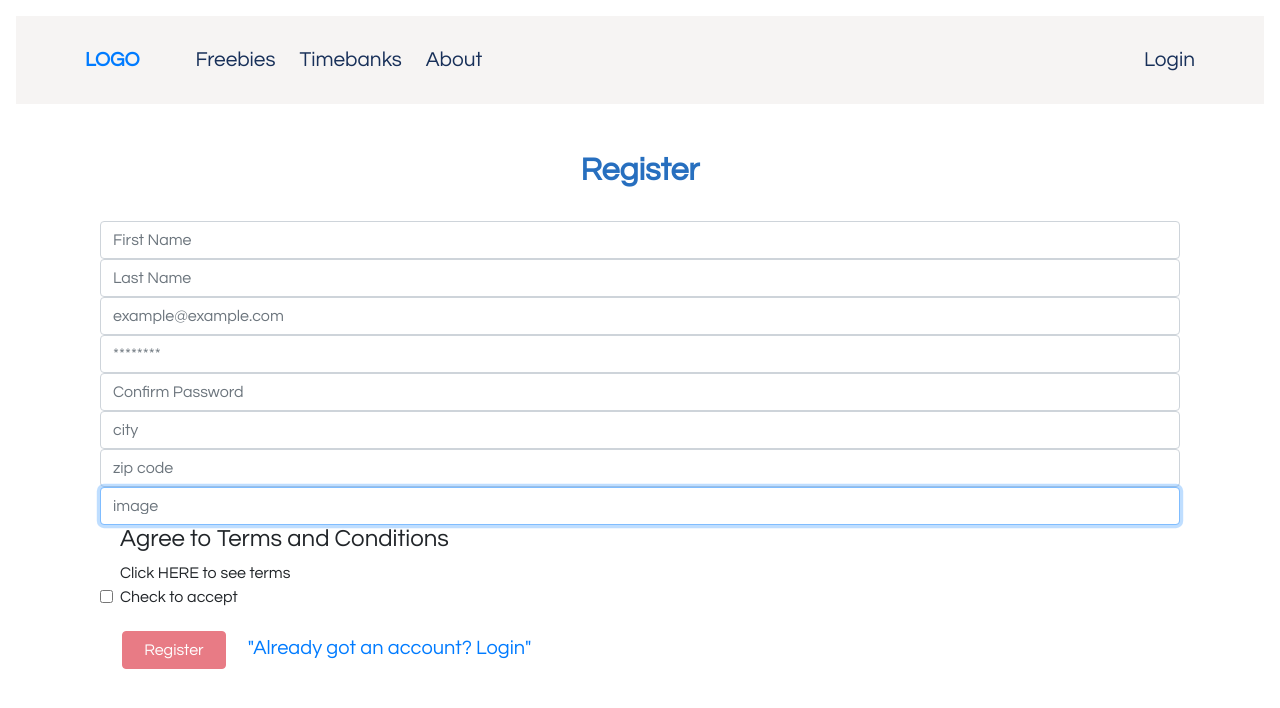
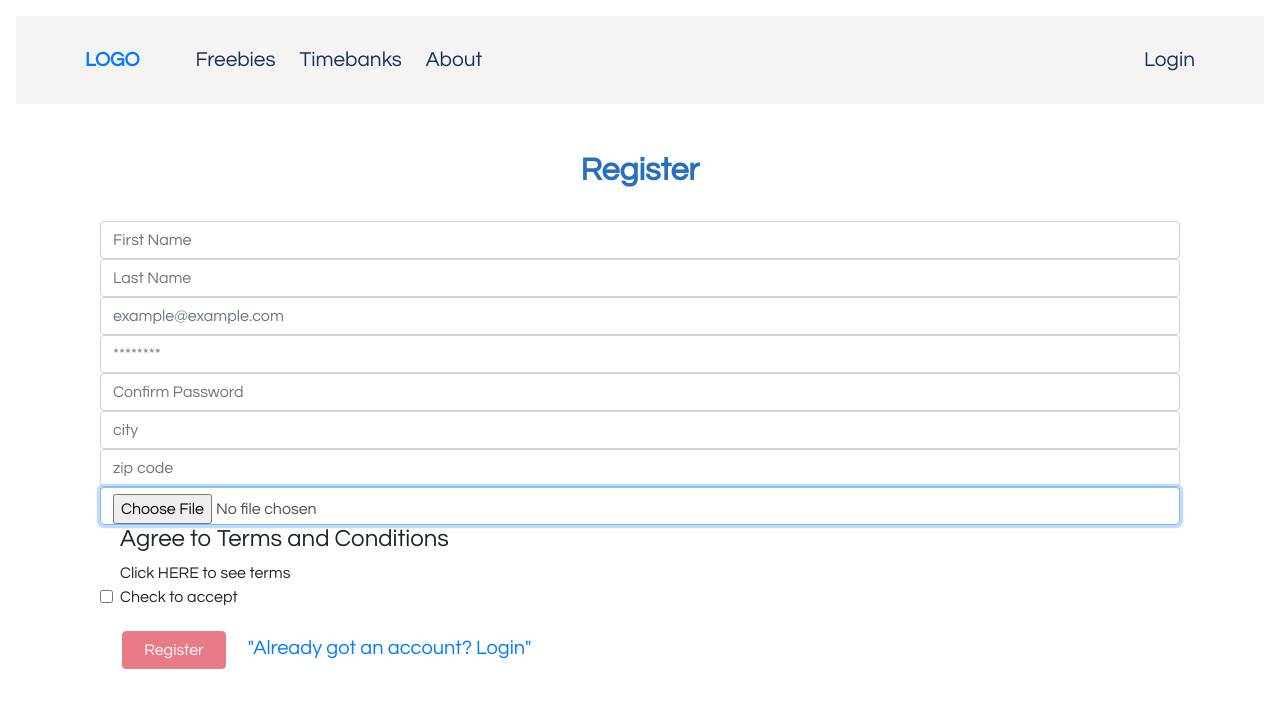
Before and after one commit to Klarala13/collectivity, a React (Create React App) app in the folder frontend/: page /register in a window 1280 px wide. Shown: the top 708 px of the page. Built offline with nearby package versions, Linux system fonts and the light colour scheme.

Commit message:
basic get request for items

```diff
--- a/frontend/src/components/Register.jsx
+++ b/frontend/src/components/Register.jsx
@@ -23,7 +23,6 @@ export default props => {
   const url = "http://0.0.0.0:4001/users";
   const handleSubmit = e => {
     e.preventDefault();
-    console.log("newUser===", user);
     fetch(url, {
       method: "POST",
       headers: { "Content-Type": "application/json" },
@@ -35,31 +34,6 @@ export default props => {
         console.error("Uuuu, u fucked up! try again buddy", error)
       );
   };
-
-  //option 2
-  // setUser = element => {
-  //   this.setValid(element, true);
-  //   this.setState(state => ({
-  //     input: {
-  //       ...state.input,
-  //       user: {
-  //         ...state.input.user,
-  //         [element.name]: element.value
-  //       }
-  //     }
-  //   }));
-  // };
-
-  //option 3
-  // useEffect(() => {
-  //   fetch(url)
-  //     .then(resp => resp.json())
-  //     .then(data => {
-  //       setRadios(data.radios);
-  //     });
-  // }, []);
-
-  //ToDo Make post to DB
 
   const handleFirstName = e => {
     setUser({ ...user, [e.target.name]: e.target.value });
@@ -118,12 +92,21 @@ export default props => {
       setValid({ ...valid, [e.target.name]: false });
     }
   };
-  const handleImage = e => {
+  const handleImage = (e, input) => {
     setUser({ ...user, [e.target.name]: e.target.value });
-    if (e.target.length >= 0) {
+    if (input.files && input.files[0]) {
+      let reader = new FileReader();
+      reader.onload = function(e) {
+        "#image"
+          .attr("src", e.target.result)
+          .width(150)
+          .height(200);
+      };
       setValid({ ...valid, [e.target.name]: true });
+      reader.readAsDataURL(input.files[0]);
     }
   };
+
   const handleCheckbox = e => {
     if (e.target.checked) {
       setValid({ ...valid, [e.target.name]: true });
@@ -245,12 +228,14 @@ export default props => {
             />
             <input
               onChange={handleImage}
-              type="img"
+              type="file"
               id="image"
+              alt="Your image"
+              src="#"
               name="image"
               value={user.image}
               className="form-control"
-              placeholder="image"
+              //  placeholder="image"
               autoFocus
             />
             <div className="form-check">
```
Also changed, not shown: frontend/src/components/FreebieList.jsx (+2 -7 lines).
